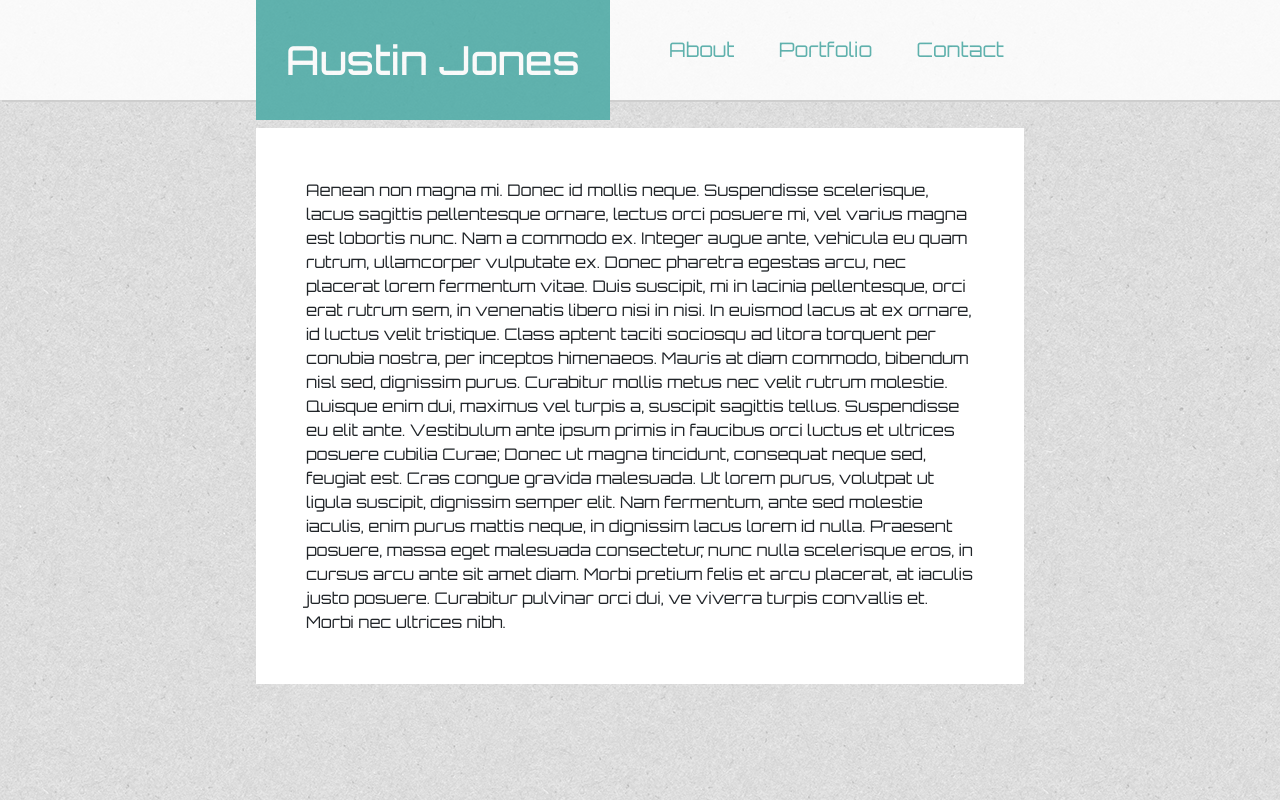
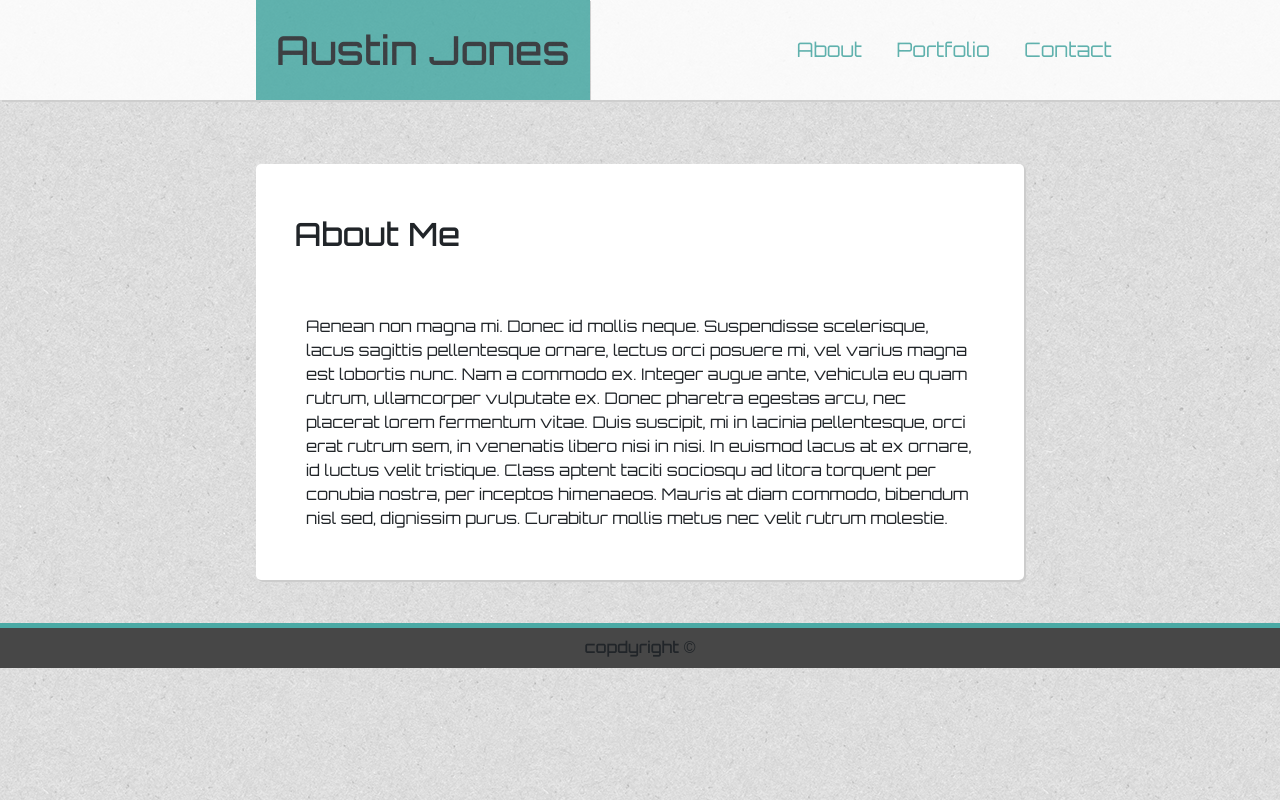
Before and after one commit to aujones12/Basic-Portfolio, a plain HTML site: page IndexA.html in a window 1280 px wide. Drawn offline with nearby package versions, Linux system fonts and the light colour scheme.

Commit message:
almost their

```diff
--- a/IndexA.html
+++ b/IndexA.html
@@ -12,14 +12,14 @@
     <div class="continer">
         <body>
             <nav>
-                <h1 class="name">Austin Jones</h1>
                 <ul>
+                    <h1 class="name">Austin Jones</h1>
                     <li><a href="indexA.html">About</a></li>
                     <li><a href="portfolioA.html">Portfolio</a></li>
                     <li><a href="contactA.html">Contact</a></li>
-                    </div>
                 </ul>
             </nav>
+
             <p class="info">Aenean non magna mi. Donec id mollis neque. Suspendisse scelerisque,
                 lacus sagittis pellentesque ornare, lectus orci posuere mi, vel varius magna est
                 lobortis nunc. Nam a commodo ex. Integer augue ante, vehicula eu quam rutrum,
@@ -30,17 +30,16 @@
                  Mauris at diam commodo, bibendum nisl sed, dignissim purus. Curabitur mollis metus nec
                  velit rutrum molestie.
 
-                    Quisque enim dui, maximus vel turpis a, suscipit sagittis tellus. Suspendisse eu
-                    elit ante. Vestibulum ante ipsum primis in faucibus orci luctus et ultrices posuere
-                    cubilia Curae; Donec ut magna tincidunt, consequat neque sed, feugiat est. Cras
-                    congue gravida malesuada. Ut lorem purus, volutpat ut ligula suscipit, dignissim
-                    semper elit. Nam fermentum, ante sed molestie iaculis, enim purus mattis neque, in
-                    dignissim lacus lorem id nulla. Praesent posuere, massa eget malesuada consectetur,
-                    nunc nulla scelerisque eros, in cursus arcu ante sit amet diam. Morbi pretium
-                    felis et arcu placerat, at iaculis justo posuere. Curabitur pulvinar orci dui, ve
-                     viverra turpis convallis et. Morbi nec ultrices nibh.</p>
-            </div>
+                <h2 id="about-me">About Me<br></h2>
+
+            </p>
         </body>
+    <Div class="blank"></Div>
+    <Div class="container-footer">
+        <footer>
+            <h6>copdyright &#169;</h6>
+        </footer>
+    </Div>
 
-    </div>
+
 </html>
--- a/assets/css/styleA.css
+++ b/assets/css/styleA.css
@@ -4,64 +4,55 @@
     padding: 0;
     text-decoration: none;
     font-family: 'Orbitron', sans-serif;
+}
+
+.container {
+    width:80%;
 
 }
+
 
 body {
     background-image: url(../images/textured_paper.png);
     background-color: #ffffff;
     font-family: 'Orbitron', sans-serif;
-    margin: 0%;
-
+    margin-top: 0%;
 }
 
-.container {
-    width: 80%;
-	margin: 0 auto;
-}
-
-.name {
-    font-family: 'Orbitron', sans-serif;
-    background-color: #4aaaa5;
-    color: #ffffff;
-    display: inline-block;
-    position: absolute;
-    text-align:center;
-    padding-top: 36px;
-    padding-bottom: 36px;
-    padding-left: 30px;
-    padding-right: 30px;
-    margin-left: 20%;
-}
 nav {
     width: 100%;
     height: 100px;
     background-color: white;
     box-shadow: 2px 2px #cccccc;
     opacity: .85;
-    position: absolute;
+    z-index: 999;
 
-}
-
-ul {
-    float: right;
-    margin-right: 20%;
 }
 
 ul li {
     list-style: none;
     line-height: 100px;
     display: inline-block;
-    line-height: 100px;
-
 }
 
 ul a {
+    clear: both;
     display: block;
     font-size: 20px;
     font-family: 'Orbitron', sans-serif;
     color: #4aaaa5;
-    padding: 0 20px;
+    padding: 0 15px 0 15px;
+
+}
+ul h1 {
+    line-height: 100%;
+    float: left;
+    background-color: #4aaaa5;
+    margin-left: 20%;
+    margin-right: 15%;
+    padding: 30px 20px 30px 20px;
+    box-shadow: 1px 1px #cccccc;
+
 
 }
 
@@ -69,32 +60,111 @@ nav a:hover {
     color: rgb(36, 36, 36);
 }
 
-nav a::before {
-    content: '';
-    display: block;
-    height: 5px;
-    background-color: rgb(36, 36, 36);
-    align-content: center;
-
-    position: absolute;
-    bottom: 0px;
-    width: 0px;
-
-    transition: all ease-in-out 250ms;
-  }
-nav a:hover::before {
-    width: 100%;
-}
-
 .info {
     background-color: white;
     position: absolute;
     margin-left: 20%;
     margin-right: 20%;
-    margin-top: 10%;
-    margin-bottom: 10%;
+    margin-top: 5%;
+    margin-bottom: 5%;
     padding-bottom: 50px;
-    padding-top: 50px;
+    padding-top: 150px;
     padding-left: 50px;
     padding-right: 50px;
+    box-shadow: 2px 2px #cccccc;
+    border-radius: 5px;
+
+
 }
+
+#about-me {
+    position: absolute;
+    margin-top: 9%;
+    margin-left: 23%;
+    border-left: 40%;
+}
+
+
+.container-footer{
+    position: absolute;
+    margin-top: 40%;
+    width: 100%;
+    background-color:rgb(71, 71, 71);
+    z-index: 999;
+    height: 40px;
+
+}
+
+.blank{
+    position: absolute;
+    margin-top: 39.6%;
+    width: 100%;
+    background-color:#4aaaa5;
+    z-index: 999;
+    height: 8px;
+
+}
+
+.container-footer h6 {
+    text-align: center;
+    height: 30px;
+    width:100%;
+    padding: 10px 45% 0px 45%;
+    margin-bottom: 0%;
+}
+input[type=text], select, textarea {
+    width: 100%;
+    padding: 12px;
+    border: 1px solid #ccc;
+    border-radius: 4px;
+    box-sizing: border-box;
+    margin-top: 6px;
+    margin-bottom: 16px;
+    resize: vertical;
+  }
+
+input[type=submit] {
+    background-color: #4aaaa5;
+    color: white;
+    padding: 12px 20px;
+    border: none;
+    border-radius: 4px;
+        cursor: pointer;
+  }
+
+  input[type=submit]:hover {
+    background-color: #45a049;
+  }
+
+.container {
+    border-radius: 5px;
+    background-color: #ffffff;
+    padding: 20px;
+    margin-top: 5%;
+    box-shadow: 2px 2px #cccccc;
+
+}
+.h3,h3 {
+    padding-bottom: 20px;
+    padding-top: 20px;
+}
+
+
+
+
+.hero-image {
+    background-image: url("/w3images/photographer.jpg");
+    background-color: #2c2eb6;
+    position: relative;
+    margin-left: 200px;
+  }
+
+.hero-text {
+    text-align: center;
+    position: relative;
+    top: 50%;
+    left: 50%;
+    color: rgb(26, 190, 127);
+    width: 200px;
+    height: 200px;
+  }
```
Also changed, not shown: contactA.html (+33 -2 lines), portfolioA.html (+22 -2 lines).
